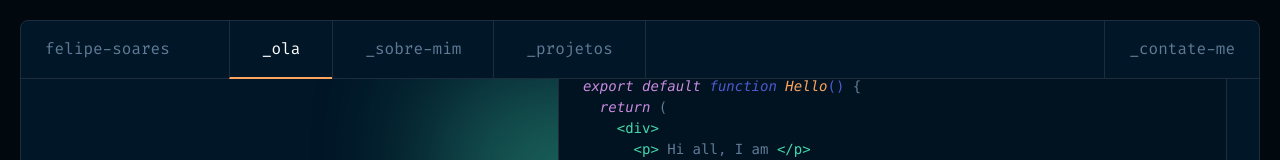
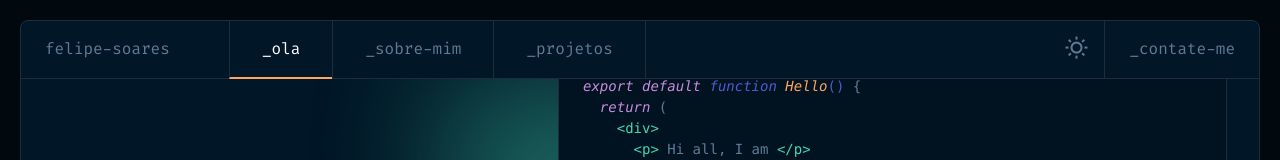
Before and after one commit to felipe0848/portfolio, a Next.js app: page / in a window 1280 px wide. Shown: the top 160 px of the page. Built offline with nearby package versions, Linux system fonts and the light colour scheme.

Commit message:
Feat: create theme switcher

```diff
--- a/src/components/default-providers.tsx
+++ b/src/components/default-providers.tsx
@@ -11,7 +11,7 @@ export default function DefaultProviders({ children }: DefaultProvidersProps) {
   return (
     <ProjectsFilterProvider>
       <CodeViewProvider>
-        <ThemeProvider>{children}</ThemeProvider>
+        <ThemeProvider attribute="class">{children}</ThemeProvider>
       </CodeViewProvider>
     </ProjectsFilterProvider>
   )
--- a/src/components/header/index.tsx
+++ b/src/components/header/index.tsx
@@ -2,6 +2,7 @@
 import { useMediaQuery } from 'react-responsive'
 import Navbar from './navbar'
 import NavbarMobile from './navbar-mobile'
+import ThemeSwitcher from '../theme-switcher'
 
 export default function Header() {
   const screenSm = useMediaQuery({ query: '(max-width: 640px)' })
@@ -10,7 +11,14 @@ export default function Header() {
       <p className="w-full min-w-[13rem] border-b  border-lines px-6 py-4 sm:w-52">
         felipe-soares
       </p>
-      {screenSm ? <NavbarMobile /> : <Navbar />}
+      {screenSm ? (
+        <div className="flex items-center justify-center gap-4 border-b border-lines">
+          <ThemeSwitcher />
+          <NavbarMobile />
+        </div>
+      ) : (
+        <Navbar />
+      )}
     </header>
   )
 }
--- a/src/components/header/navbar-mobile.tsx
+++ b/src/components/header/navbar-mobile.tsx
@@ -5,7 +5,7 @@ export default function NavbarMobile() {
   return (
     <Dialog.Root>
       <Dialog.Trigger asChild>
-        <button className="border-b border-lines px-6 py-4" title="Abrir Menu">
+        <button className="px-6 py-4" title="Abrir Menu">
           <i className="ri-menu-line ri-xl" />
         </button>
       </Dialog.Trigger>
--- a/src/components/header/navbar.tsx
+++ b/src/components/header/navbar.tsx
@@ -2,6 +2,7 @@
 
 import Link from 'next/link'
 import { usePathname } from 'next/navigation'
+import ThemeSwitcher from '../theme-switcher'
 
 export default function Navbar() {
   const pathname = usePathname()
@@ -39,7 +40,9 @@ export default function Navbar() {
         </Link>
       </div>
 
-      <div className="flex-1 border-b border-lines"></div>
+      <div className="flex flex-1 items-center justify-end border-b border-lines px-4">
+        <ThemeSwitcher />
+      </div>
       <Link
         href="/contact"
         className={`${
--- /dev/null
+++ b/src/components/theme-switcher.tsx
@@ -0,0 +1,26 @@
+'use client'
+
+import { useTheme } from 'next-themes'
+
+export default function ThemeSwitcher() {
+  const { theme, setTheme } = useTheme()
+  return (
+    <div>
+      {theme === 'light' ? (
+        <button
+          onClick={() => setTheme('dark')}
+          title="Alterar tema para escuro"
+        >
+          <i className="ri-moon-line ri-xl" />
+        </button>
+      ) : (
+        <button
+          onClick={() => setTheme('light')}
+          title="Alterar tema para claro"
+        >
+          <i className="ri-sun-line ri-xl" />
+        </button>
+      )}
+    </div>
+  )
+}
--- a/tailwind.config.ts
+++ b/tailwind.config.ts
@@ -1,6 +1,7 @@
 import type { Config } from 'tailwindcss'
 
 const config: Config = {
+  darkMode: 'class',
   content: [
     './src/pages/**/*.{js,ts,jsx,tsx,mdx}',
     './src/components/**/*.{js,ts,jsx,tsx,mdx}',
```
